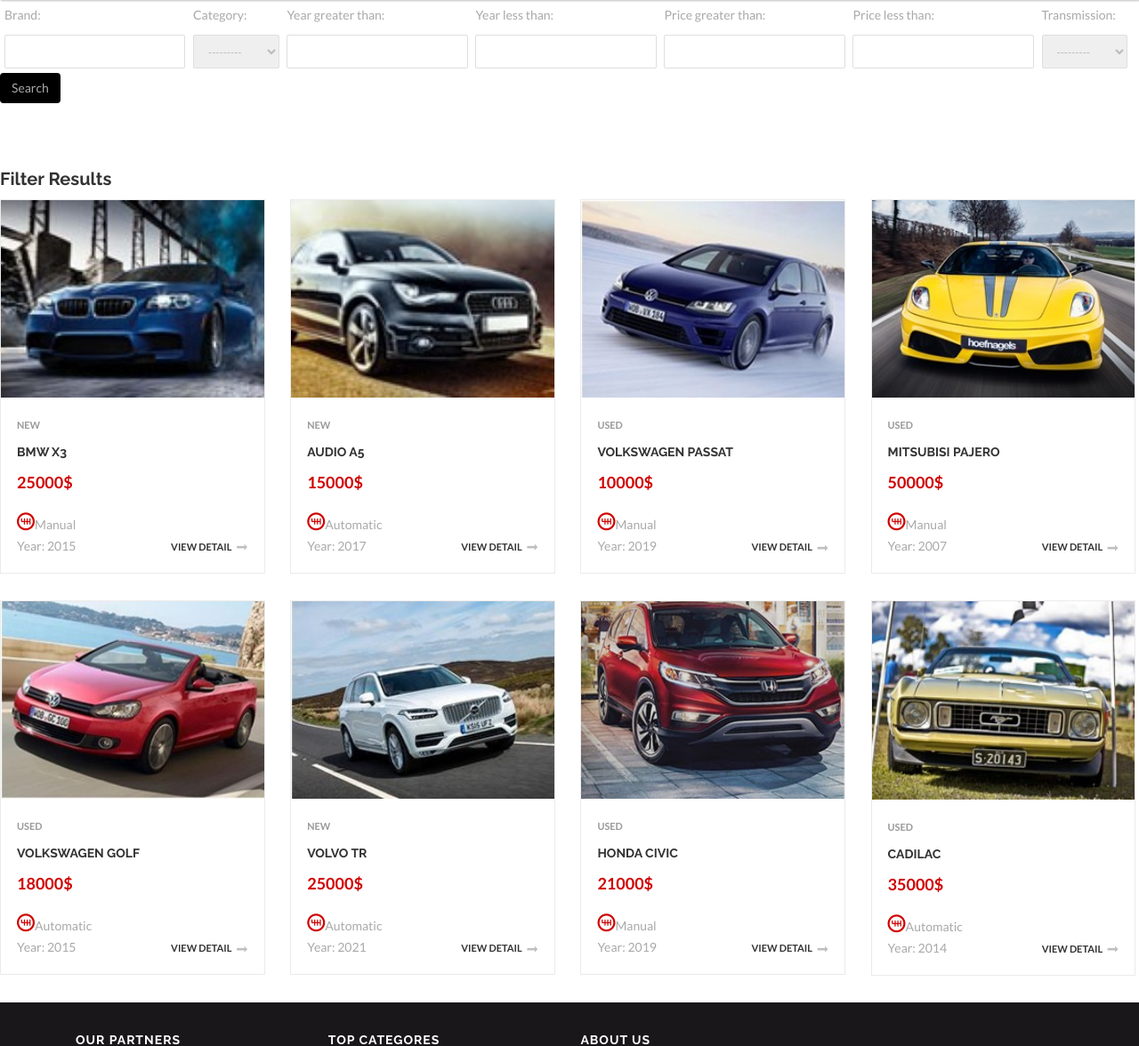
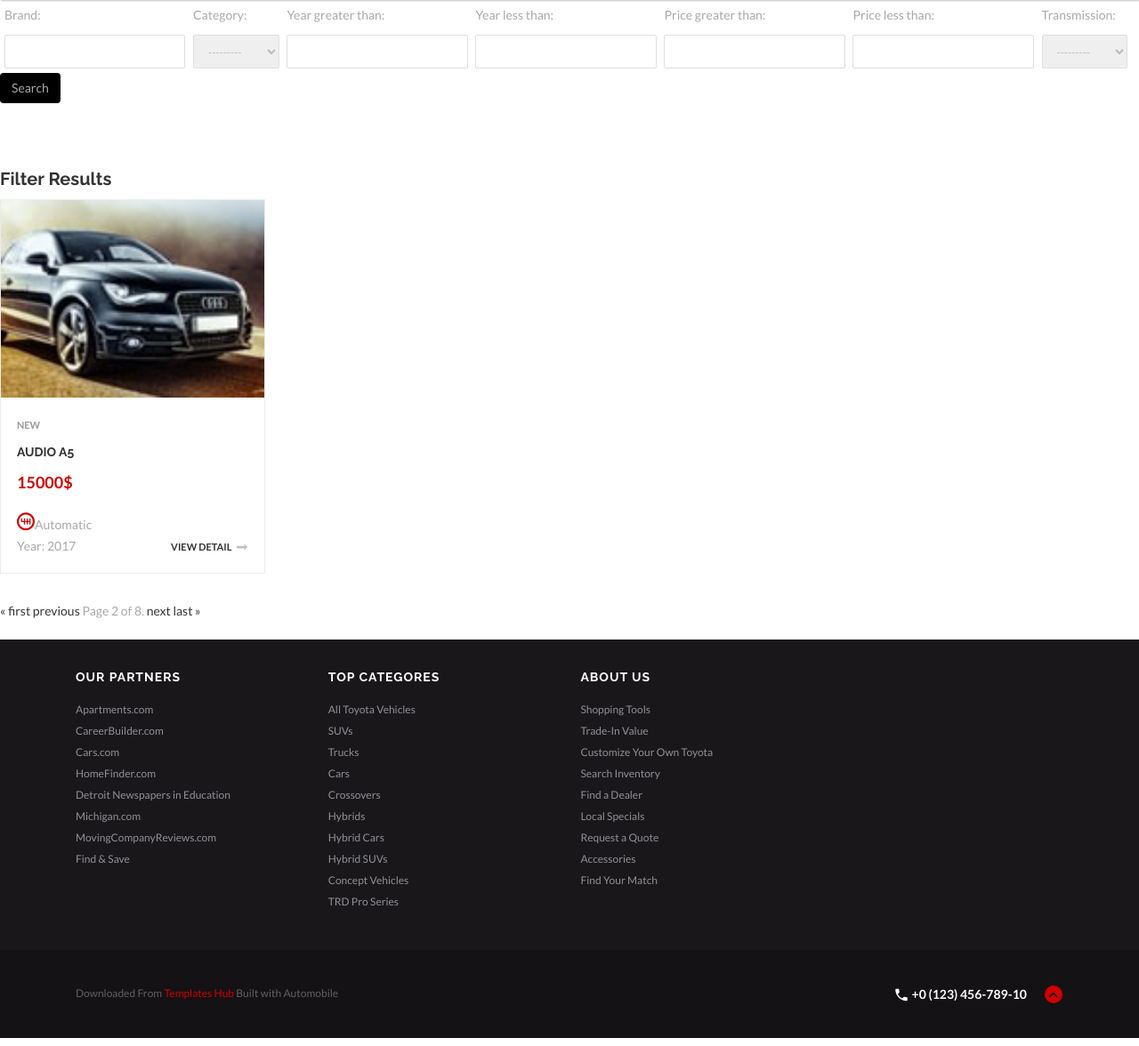
Before and after one commit to ycoodr/django-CarDealer, a Django app: page /filter_results?page=2 in a window 1280 px wide. Shown: the part 67-1243 px from the top of the page at 89% size. Run offline with Django 3.2, Linux system fonts and the light colour scheme; data comes from the database, SQL or seed files in the repository; some libraries are stand-ins or nearby versions; some web fonts are replaced.

Commit message:
pagination

```diff
--- /dev/null
+++ b/cars/templatetags/event_tag.py
@@ -0,0 +1,9 @@
+from django import template
+
+register = template.Library()
+
+from ..models import Car
+
+@register.simple_tag
+def total_events():
+    return Car.objects.count()
--- /dev/null
+++ b/cars/templatetags/for_pagination.py
@@ -0,0 +1,16 @@
+from django import template
+
+register = template.Library()
+
+@register.simple_tag
+
+def fixed_pn(value, field_name, urlencode=None):
+    url = '?{}={}'.format(field_name, value)
+
+    if urlencode:
+        item = urlencode.split('&')
+        filtered_item = filter(lambda p: p.split('=')[0] != field_name, item)
+        encoded_item = '&'.join(filtered_item)
+        url = '{}&{}'.format(url, encoded_item)
+
+    return url
--- a/cars/views.py
+++ b/cars/views.py
@@ -1,4 +1,5 @@
 from django.shortcuts import render, get_object_or_404
+from django.core.paginator import Paginator, EmptyPage, PageNotAnInteger
 from .models import Car
 from .filters import CarFilter
 
@@ -28,10 +29,21 @@
     all = Car.objects.all()
     myFilter = CarFilter(request.GET, queryset=all)
     all = myFilter.qs
+    page = request.GET.get('page')
+    paginator = Paginator(all, 1)
+    try:
+        all = paginator.page(page)
+    except PageNotAnInteger:
+        all = paginator.page('1')
+    except EmptyPage:
+        all = paginator.page(paginator.num_pages)
+
+    page_obj = paginator.get_page(page)
 
     context = {
         'all': all,
-        'myFilter': myFilter
+        'myFilter': myFilter,
+        'page_obj': page_obj
     }
 
     return render(request, 'filter_results.html', context)
--- a/templates/filter_results.html
+++ b/templates/filter_results.html
@@ -1,7 +1,9 @@
 {% extends 'base.html' %}
+{% load for_pagination %}
+<!-- {% load event_tag %} -->
 
 {% block content %}
-
+<!-- <h1> {% total_events %}</h1> -->
 <div class="main-search">
     <form method="get" action="{% url 'filter_results' %}">
         <div class="col-lg-2 col-md-2 col-sm-4 col-xs-4">
@@ -58,10 +60,30 @@
                 <a href="{{ car.get_absolute_url }}" class="View-btn">View Detail<i class=" icon-arrow-long-right"></i></a> </div>
         </div>
     </div>
+
     {% endfor %}
 
 
 
 </div>
 
+
+<div class="pagination">
+    <span class="step-links">
+        {% if page_obj.has_previous %}
+            <a href="{% fixed_pn 1 'page' request.GET.urlencode %}">&laquo; first</a>
+            <a href="{% fixed_pn page_obj.previous_page_number 'page' request.GET.urlencode %}">previous</a>
+        {% endif %}
+
+        <span class="current">
+            Page {{ page_obj.number }} of {{ page_obj.paginator.num_pages }}.
+        </span>
+
+        {% if page_obj.has_next %}
+            <a href="{% fixed_pn page_obj.next_page_number 'page' request.GET.urlencode %}">next</a>
+            <a href="{% fixed_pn page_obj.paginator.num_pages 'page' request.GET.urlencode %}">last &raquo;</a>
+        {% endif %}
+    </span>
+</div>
+
 {% endblock content %}
```
Also changed, not shown: cars/templatetags/__init__.py (added).
